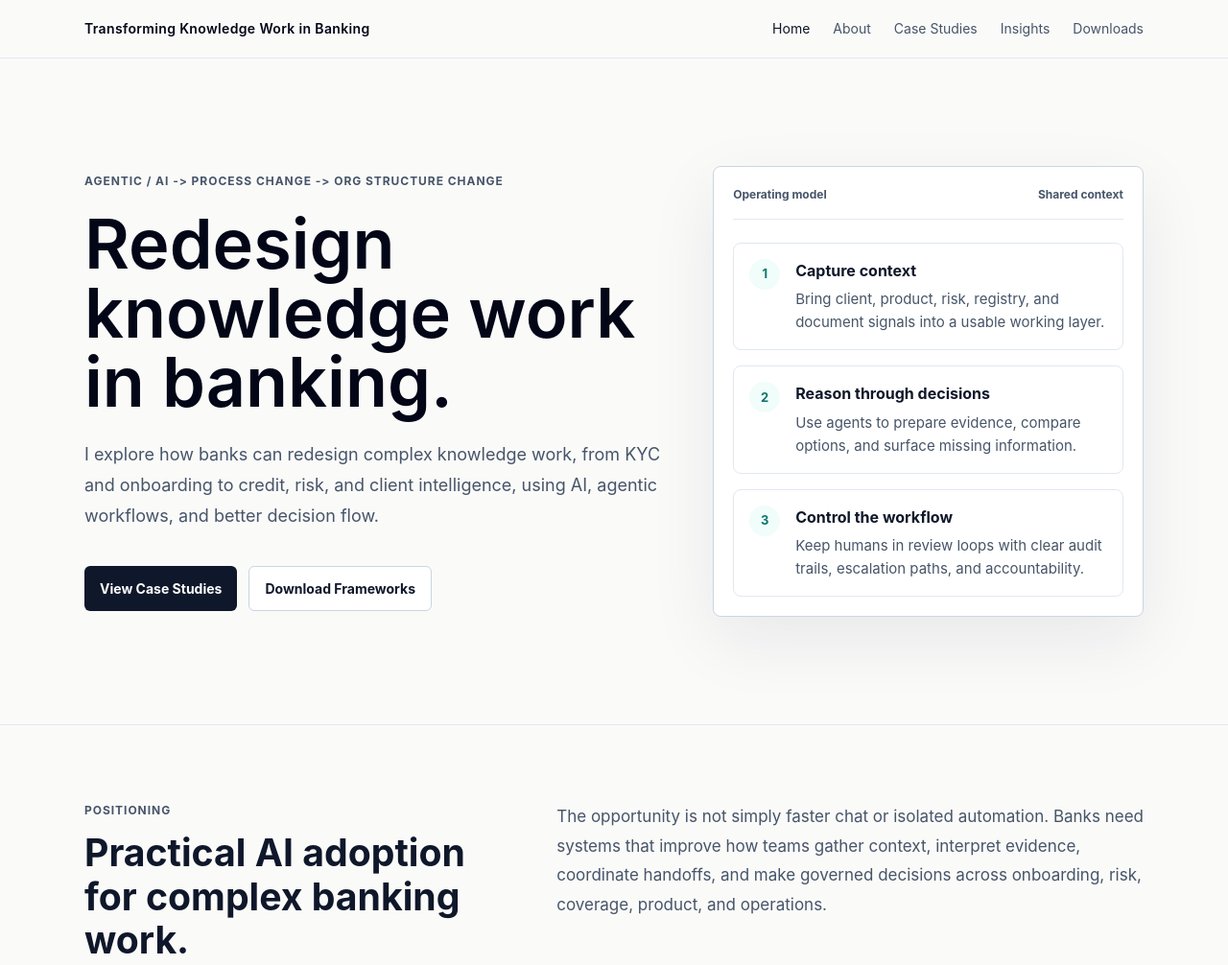
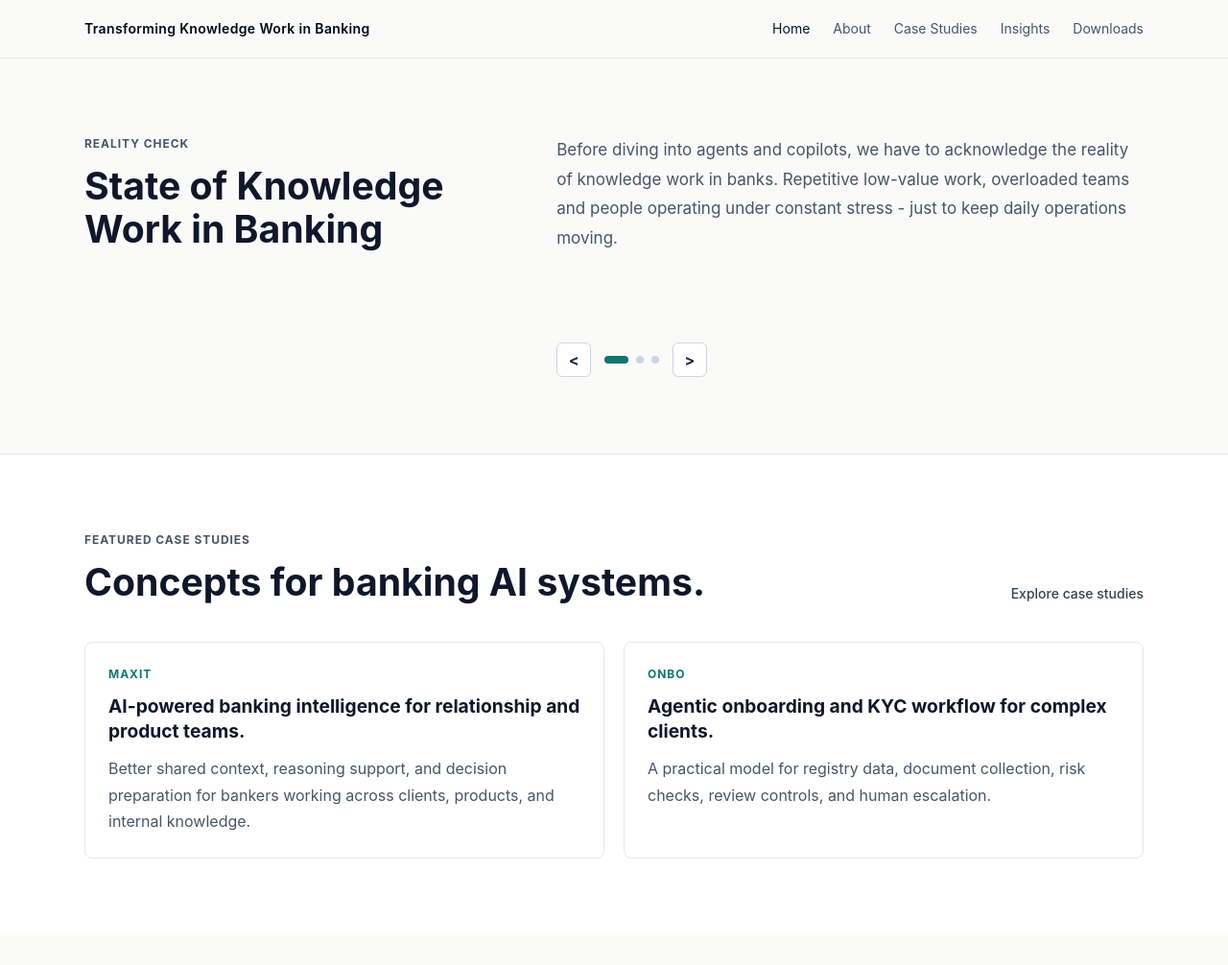
Before and after one commit to 2gauravc/personal-website, a plain HTML site: page index.html in a window 1280 px wide. Shown: the top 1006 px of the page at 96% size. Drawn offline with nearby package versions, Linux system fonts and the light colour scheme.

Commit message:
added crsl

```diff
--- a/assets/css/style.css
+++ b/assets/css/style.css
@@ -7,6 +7,8 @@ html {
 }
 
 body {
+  margin: 0;
+  padding: 0;
   font-family: Inter, ui-sans-serif, system-ui, -apple-system, BlinkMacSystemFont, "Segoe UI", sans-serif;
 }
 
@@ -201,6 +203,73 @@ input {
   font-size: 1.0625rem;
   line-height: 1.8;
   color: rgb(71 85 105);
+}
+
+.message-carousel {
+  max-width: 45rem;
+}
+
+.carousel-track {
+  min-height: 12rem;
+}
+
+.carousel-slide {
+  margin: 0;
+}
+
+.carousel-slide[hidden] {
+  display: none;
+}
+
+.carousel-controls {
+  display: inline-flex;
+  align-items: center;
+  gap: 0.85rem;
+  margin-top: 1.5rem;
+}
+
+.carousel-button {
+  display: inline-flex;
+  height: 2.25rem;
+  width: 2.25rem;
+  align-items: center;
+  justify-content: center;
+  border: 1px solid rgb(203 213 225);
+  border-radius: 0.375rem;
+  background: rgb(255 255 255);
+  color: rgb(30 41 59);
+  font-size: 1rem;
+  font-weight: 700;
+}
+
+.carousel-button:hover,
+.carousel-button:focus-visible {
+  border-color: rgb(100 116 139);
+  color: rgb(15 23 42);
+}
+
+.carousel-button:focus-visible,
+.carousel-dot:focus-visible {
+  outline: 2px solid rgb(15 118 110);
+  outline-offset: 3px;
+}
+
+.carousel-dots {
+  display: inline-flex;
+  align-items: center;
+  gap: 0.45rem;
+}
+
+.carousel-dot {
+  height: 0.55rem;
+  width: 0.55rem;
+  border-radius: 999px;
+  background: rgb(203 213 225);
+}
+
+.carousel-dot.is-active {
+  width: 1.6rem;
+  background: rgb(15 118 110);
 }
 
 .content-card,
--- a/assets/js/main.js
+++ b/assets/js/main.js
@@ -1,3 +1,4 @@
+document.addEventListener("DOMContentLoaded", () => {
   const navToggle = document.querySelector("[data-nav-toggle]");
   const navMenu = document.querySelector("[data-nav-menu]");
 
@@ -23,3 +24,65 @@ if (downloadForm) {
       downloadForm.reset();
     });
   }
+
+  const carousels = document.querySelectorAll("[data-carousel]");
+
+  carousels.forEach((carousel) => {
+    const slides = Array.from(carousel.querySelectorAll("[data-carousel-slide]"));
+    const dots = Array.from(carousel.querySelectorAll("[data-carousel-dot]"));
+    const previousButton = carousel.querySelector("[data-carousel-prev]");
+    const nextButton = carousel.querySelector("[data-carousel-next]");
+    let rotationTimer;
+    let activeIndex = slides.findIndex((slide) => slide.classList.contains("is-active"));
+
+    if (!slides.length) {
+      return;
+    }
+
+    if (activeIndex < 0) {
+      activeIndex = 0;
+    }
+
+    const showSlide = (nextIndex) => {
+      activeIndex = (nextIndex + slides.length) % slides.length;
+
+      slides.forEach((slide, index) => {
+        const isActive = index === activeIndex;
+        slide.classList.toggle("is-active", isActive);
+        slide.hidden = !isActive;
+        slide.setAttribute("aria-hidden", String(!isActive));
+      });
+
+      dots.forEach((dot, index) => {
+        const isActive = index === activeIndex;
+        dot.classList.toggle("is-active", isActive);
+        dot.setAttribute("aria-selected", String(isActive));
+      });
+    };
+
+    const startRotation = () => {
+      window.clearInterval(rotationTimer);
+      rotationTimer = window.setInterval(() => showSlide(activeIndex + 1), 7000);
+    };
+
+    const handleManualNavigation = (nextIndex) => {
+      showSlide(nextIndex);
+      startRotation();
+    };
+
+    if (previousButton) {
+      previousButton.addEventListener("click", () => handleManualNavigation(activeIndex - 1));
+    }
+
+    if (nextButton) {
+      nextButton.addEventListener("click", () => handleManualNavigation(activeIndex + 1));
+    }
+
+    dots.forEach((dot, index) => {
+      dot.addEventListener("click", () => handleManualNavigation(index));
+    });
+
+    showSlide(activeIndex);
+    startRotation();
+  });
+});
--- a/index.html
+++ b/index.html
@@ -26,62 +26,34 @@
     </header>
 
     <main>
-      <section class="border-b border-slate-200 bg-stone-50">
-        <div class="mx-auto grid max-w-6xl gap-12 px-6 py-20 lg:grid-cols-[1.15fr_0.85fr] lg:items-center lg:py-28">
-          <div>
-            <p class="eyebrow"> Agentic / AI -> Process Change -> Org Structure Change</p>
-            <h1 class="mt-5 max-w-4xl text-5xl font-semibold leading-tight tracking-normal text-slate-950 md:text-7xl">
-              Redesign knowledge work in banking.
-            </h1>
-            <p class="mt-6 max-w-2xl text-lg leading-8 text-slate-600">
-              I explore how banks can redesign complex knowledge work, from KYC and onboarding to credit, risk, and client intelligence, using AI, agentic workflows, and better decision flow.
-            </p>
-            <div class="mt-9 flex flex-col gap-3 sm:flex-row">
-              <a href="case-studies/maxit.html" class="button-primary">View Case Studies</a>
-              <a href="downloads/index.html" class="button-secondary">Download Frameworks</a>
-            </div>
-          </div>
-          <div class="system-panel">
-            <div class="panel-header">
-              <span>Operating model</span>
-              <span>Shared context</span>
-            </div>
-            <div class="mt-6 space-y-4">
-              <div class="flow-row">
-                <span>1</span>
-                <div>
-                  <h2>Capture context</h2>
-                  <p>Bring client, product, risk, registry, and document signals into a usable working layer.</p>
-                </div>
-              </div>
-              <div class="flow-row">
-                <span>2</span>
-                <div>
-                  <h2>Reason through decisions</h2>
-                  <p>Use agents to prepare evidence, compare options, and surface missing information.</p>
-                </div>
-              </div>
-              <div class="flow-row">
-                <span>3</span>
-                <div>
-                  <h2>Control the workflow</h2>
-                  <p>Keep humans in review loops with clear audit trails, escalation paths, and accountability.</p>
-                </div>
-              </div>
-            </div>
-          </div>
-        </div>
-      </section>
-
       <section class="section">
         <div class="section-grid">
           <div>
-            <p class="eyebrow">Positioning</p>
-            <h2 class="section-title">Practical AI adoption for complex banking work.</h2>
+            <p class="eyebrow">Reality Check</p>
+            <h2 class="section-title">State of Knowledge Work in Banking</h2>
           </div>
-          <p class="section-copy">
-            The opportunity is not simply faster chat or isolated automation. Banks need systems that improve how teams gather context, interpret evidence, coordinate handoffs, and make governed decisions across onboarding, risk, coverage, product, and operations.
-          </p>
+          <div class="message-carousel" data-carousel>
+            <div class="carousel-track" aria-live="polite">
+              <p class="section-copy carousel-slide is-active" data-carousel-slide>
+                Before diving into agents and copilots, we have to acknowledge the reality of knowledge work in banks. Repetitive low-value work, overloaded teams and people operating under constant stress - just to keep daily operations moving.
+              </p>
+              <p class="section-copy carousel-slide" data-carousel-slide hidden>
+                Besides Agentic AI, there is so much more to fix: functional silos, fragmented processes, legacy technology, overloaded delivery teams, and evolving people skills. So where do we even begin?
+              </p>
+              <p class="section-copy carousel-slide" data-carousel-slide hidden>
+                Since this moment is about Agentic AI, let us start there. And since transformation ultimately begins with people, let us begin with YOU!
+              </p>
+            </div>
+            <div class="carousel-controls" aria-label="Reality check carousel controls">
+              <button class="carousel-button" type="button" aria-label="Previous message" data-carousel-prev>&lt;</button>
+              <div class="carousel-dots" role="tablist" aria-label="Carousel slides">
+                <button class="carousel-dot is-active" type="button" aria-label="Show message 1" aria-selected="true" data-carousel-dot></button>
+                <button class="carousel-dot" type="button" aria-label="Show message 2" aria-selected="false" data-carousel-dot></button>
+                <button class="carousel-dot" type="button" aria-label="Show message 3" aria-selected="false" data-carousel-dot></button>
+              </div>
+              <button class="carousel-button" type="button" aria-label="Next message" data-carousel-next>&gt;</button>
+            </div>
+          </div>
         </div>
       </section>
 
```
Lines whose indentation alone changed are shown as unchanged.
